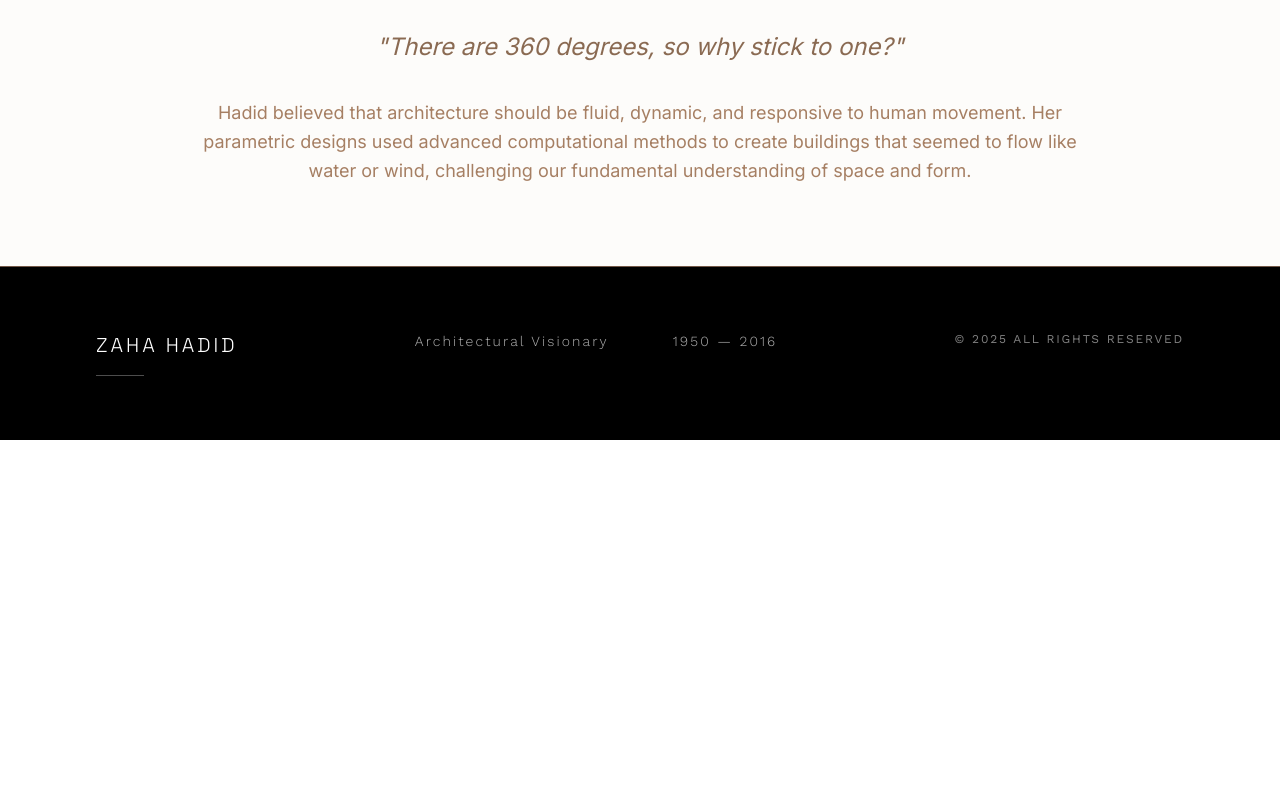
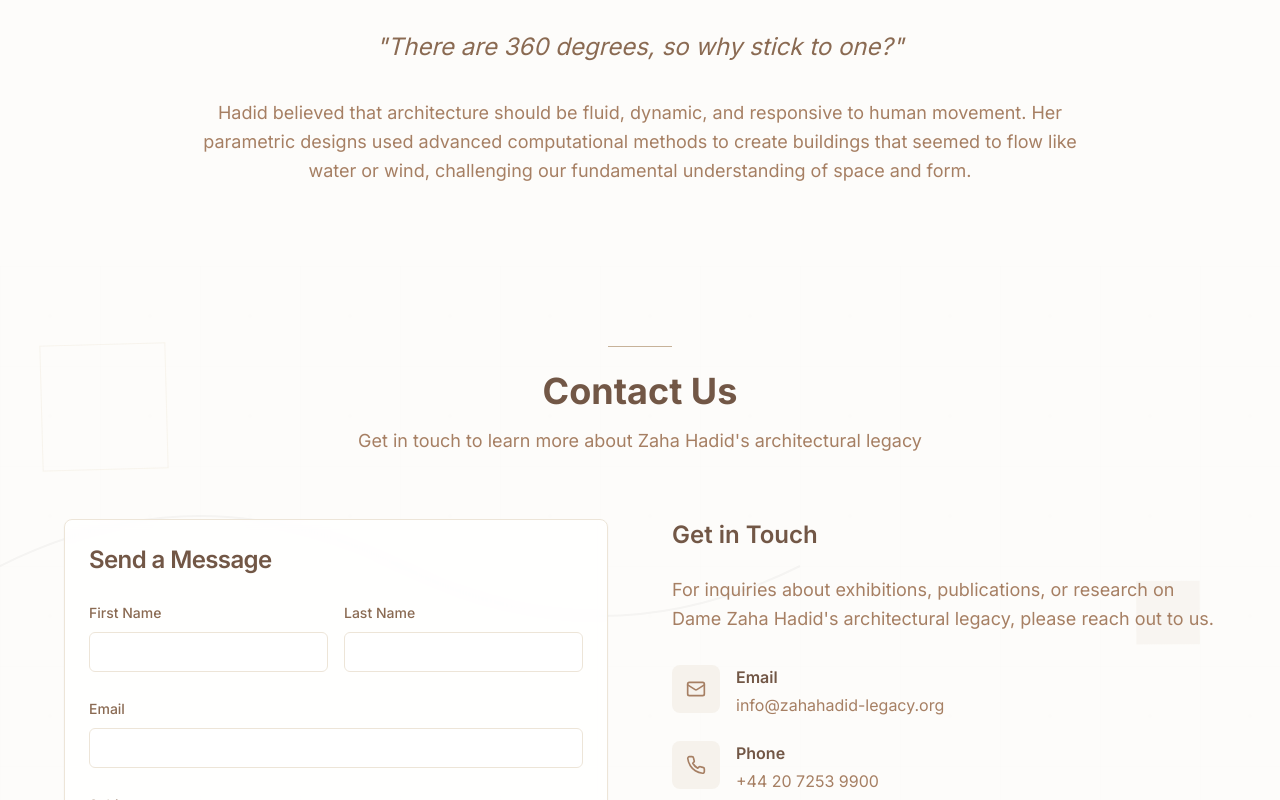
Before and after one commit to Koroshs2025/hadid-echoes-art, a React (Vite) app: page /about in a window 1280 px wide. Shown: the part 2000-2800 px from the top of the page. Before the commit the page ends 2440 px from the top, so only its background shows below. Built offline with nearby package versions, Linux system fonts and the light colour scheme.

Commit message:
Add contact information
Added contact information to the homepage and about pages.

```diff
--- /dev/null
+++ b/src/components/ContactUs.tsx
@@ -0,0 +1,194 @@
+
+import React from 'react';
+import { Card, CardContent, CardHeader, CardTitle } from './ui/card';
+import { Input } from './ui/input';
+import { Textarea } from './ui/textarea';
+import { Button } from './ui/button';
+import { Label } from './ui/label';
+import { Mail, Phone, MapPin } from 'lucide-react';
+import GeometricBackground from './GeometricBackground';
+
+interface ContactUsProps {
+  variant?: 'full' | 'compact';
+}
+
+const ContactUs: React.FC<ContactUsProps> = ({ variant = 'full' }) => {
+  const handleSubmit = (e: React.FormEvent) => {
+    e.preventDefault();
+    // Handle form submission
+    console.log('Contact form submitted');
+  };
+
+  return (
+    <section className={`${variant === 'full' ? 'py-20' : 'py-16'} px-6 relative`}>
+      <GeometricBackground variant="subtle" />
+      <div className="max-w-6xl mx-auto relative z-10">
+        <div className="text-center mb-16">
+          <div className="w-16 h-px bg-mocha-400 mx-auto mb-6" />
+          <h2 className="font-deco text-4xl font-bold text-mocha-800 mb-4">
+            Contact Us
+          </h2>
+          <p className="font-nouveau text-lg text-mocha-600 max-w-2xl mx-auto">
+            Get in touch to learn more about Zaha Hadid's architectural legacy
+          </p>
+        </div>
+
+        <div className="grid lg:grid-cols-2 gap-16">
+          {/* Contact Form */}
+          <Card className="bg-white/80 backdrop-blur-sm border-mocha-200">
+            <CardHeader>
+              <CardTitle className="font-deco text-2xl text-mocha-800">
+                Send a Message
+              </CardTitle>
+            </CardHeader>
+            <CardContent>
+              <form onSubmit={handleSubmit} className="space-y-6">
+                <div className="grid md:grid-cols-2 gap-4">
+                  <div className="space-y-2">
+                    <Label htmlFor="firstName" className="font-nouveau text-mocha-700">
+                      First Name
+                    </Label>
+                    <Input
+                      id="firstName"
+                      type="text"
+                      required
+                      className="border-mocha-200 focus:border-mocha-400"
+                    />
+                  </div>
+                  <div className="space-y-2">
+                    <Label htmlFor="lastName" className="font-nouveau text-mocha-700">
+                      Last Name
+                    </Label>
+                    <Input
+                      id="lastName"
+                      type="text"
+                      required
+                      className="border-mocha-200 focus:border-mocha-400"
+                    />
+                  </div>
+                </div>
+
+                <div className="space-y-2">
+                  <Label htmlFor="email" className="font-nouveau text-mocha-700">
+                    Email
+                  </Label>
+                  <Input
+                    id="email"
+                    type="email"
+                    required
+                    className="border-mocha-200 focus:border-mocha-400"
+                  />
+                </div>
+
+                <div className="space-y-2">
+                  <Label htmlFor="subject" className="font-nouveau text-mocha-700">
+                    Subject
+                  </Label>
+                  <Input
+                    id="subject"
+                    type="text"
+                    required
+                    className="border-mocha-200 focus:border-mocha-400"
+                  />
+                </div>
+
+                <div className="space-y-2">
+                  <Label htmlFor="message" className="font-nouveau text-mocha-700">
+                    Message
+                  </Label>
+                  <Textarea
+                    id="message"
+                    rows={6}
+                    required
+                    className="border-mocha-200 focus:border-mocha-400"
+                    placeholder="Tell us about your interest in Zaha Hadid's work..."
+                  />
+                </div>
+
+                <Button
+                  type="submit"
+                  className="w-full bg-mocha-700 hover:bg-mocha-800 text-white font-nouveau"
+                >
+                  Send Message
+                </Button>
+              </form>
+            </CardContent>
+          </Card>
+
+          {/* Contact Information */}
+          <div className="space-y-8">
+            <div>
+              <h3 className="font-deco text-2xl font-semibold text-mocha-800 mb-6">
+                Get in Touch
+              </h3>
+              <p className="font-nouveau text-lg text-mocha-600 leading-relaxed mb-8">
+                For inquiries about exhibitions, publications, or research on Dame Zaha Hadid's
+                architectural legacy, please reach out to us.
+              </p>
+            </div>
+
+            <div className="space-y-6">
+              <div className="flex items-start space-x-4">
+                <div className="w-12 h-12 bg-mocha-100 rounded-lg flex items-center justify-center flex-shrink-0">
+                  <Mail className="w-5 h-5 text-mocha-600" />
+                </div>
+                <div>
+                  <h4 className="font-nouveau font-semibold text-mocha-800 mb-1">Email</h4>
+                  <p className="font-nouveau text-mocha-600">info@zahahadid-legacy.org</p>
+                </div>
+              </div>
+
+              <div className="flex items-start space-x-4">
+                <div className="w-12 h-12 bg-mocha-100 rounded-lg flex items-center justify-center flex-shrink-0">
+                  <Phone className="w-5 h-5 text-mocha-600" />
+                </div>
+                <div>
+                  <h4 className="font-nouveau font-semibold text-mocha-800 mb-1">Phone</h4>
+                  <p className="font-nouveau text-mocha-600">+44 20 7253 9900</p>
+                </div>
+              </div>
+
+              <div className="flex items-start space-x-4">
+                <div className="w-12 h-12 bg-mocha-100 rounded-lg flex items-center justify-center flex-shrink-0">
+                  <MapPin className="w-5 h-5 text-mocha-600" />
+                </div>
+                <div>
+                  <h4 className="font-nouveau font-semibold text-mocha-800 mb-1">Address</h4>
+                  <p className="font-nouveau text-mocha-600">
+                    Zaha Hadid Architects<br />
+                    10 Bowling Green Lane<br />
+                    London EC1R 0BQ, UK
+                  </p>
+                </div>
+              </div>
+            </div>
+
+            {variant === 'full' && (
+              <div className="mt-8 p-6 bg-mocha-50 rounded-lg border border-mocha-200">
+                <h4 className="font-deco text-lg font-semibold text-mocha-800 mb-3">
+                  Opening Hours
+                </h4>
+                <div className="space-y-2 font-nouveau text-sm text-mocha-600">
+                  <div className="flex justify-between">
+                    <span>Monday - Friday</span>
+                    <span>9:00 AM - 6:00 PM</span>
+                  </div>
+                  <div className="flex justify-between">
+                    <span>Saturday</span>
+                    <span>10:00 AM - 4:00 PM</span>
+                  </div>
+                  <div className="flex justify-between">
+                    <span>Sunday</span>
+                    <span>Closed</span>
+                  </div>
+                </div>
+              </div>
+            )}
+          </div>
+        </div>
+      </div>
+    </section>
+  );
+};
+
+export default ContactUs;
--- a/src/pages/About.tsx
+++ b/src/pages/About.tsx
@@ -1,6 +1,6 @@
-
 import React from 'react';
 import GeometricElements from '../components/GeometricElements';
+import ContactUs from '../components/ContactUs';
 
 const About = () => {
   return (
@@ -136,6 +136,9 @@ const About = () => {
           </p>
         </div>
       </section>
+
+      {/* Contact Us Section */}
+      <ContactUs variant="full" />
     </div>
   );
 };
--- a/src/pages/Home.tsx
+++ b/src/pages/Home.tsx
@@ -1,7 +1,7 @@
-
 import React from 'react';
 import HeroSlider from '../components/HeroSlider';
 import GeometricBackground from '../components/GeometricBackground';
+import ContactUs from '../components/ContactUs';
 
 const Home = () => {
   return (
@@ -188,6 +188,9 @@ const Home = () => {
         </div>
       </section>
 
+      {/* Contact Us Section */}
+      <ContactUs variant="compact" />
+
       {/* Quote Section */}
       <section className="py-32 px-12 lg:px-24 relative">
         <div className="max-w-4xl mx-auto text-center relative z-10">
```
